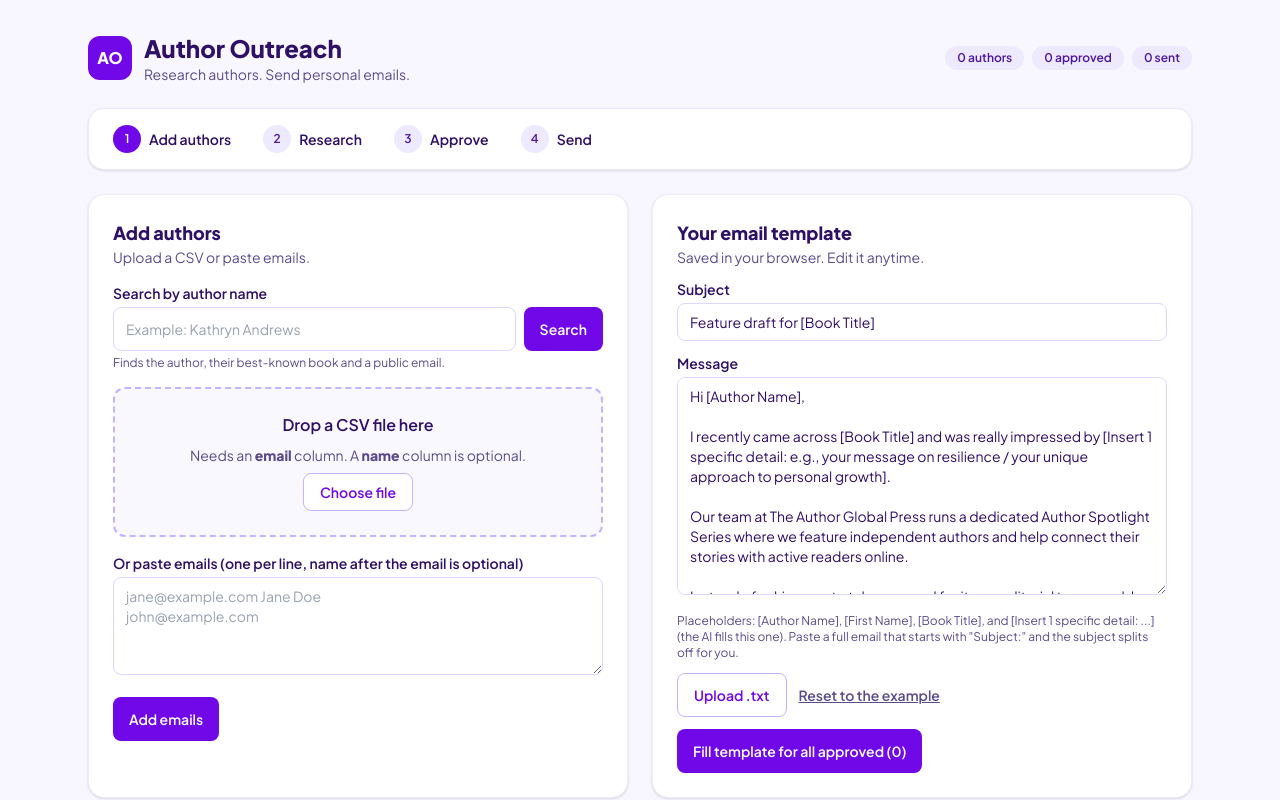
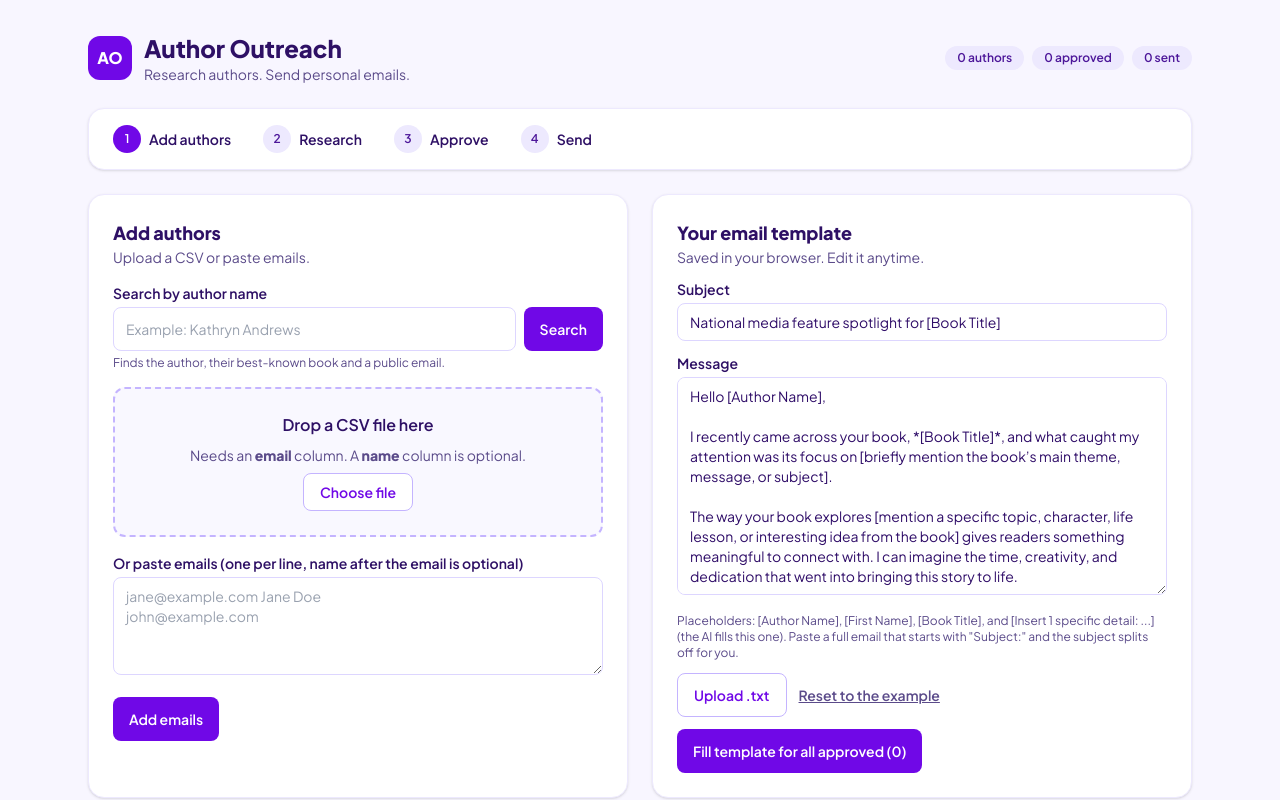
Before and after one commit to emmanuelaustin534-source/authors-outreach, a Next.js app: page / in a window 1280 px wide. Shown: the top 800 px of the page. Built offline with nearby package versions, Linux system fonts and the light colour scheme.

Commit message:
author outreach site update

```diff
--- a/app/page.tsx
+++ b/app/page.tsx
@@ -49,24 +49,35 @@ type Author = {
 };
 
 const EMAIL_REGEX = /[^\s,;<>"']+@[^\s,;<>"']+\.[^\s,;<>"']+/g;
-const DEFAULT_SUBJECT = "Feature draft for [Book Title]";
-
-const DEFAULT_BODY = `Hi [Author Name],
-
-I recently came across [Book Title] and was really impressed by [Insert 1 specific detail: e.g., your message on resilience / your unique approach to personal growth].
-
-Our team at The Author Global Press runs a dedicated Author Spotlight Series where we feature independent authors and help connect their stories with active readers online.
-
-Instead of asking you to take my word for it, our editorial team would love to write a custom, complimentary feature draft for [Book Title] so you can see exact coverage before making any decisions.
-
-If you'd be open to reviewing a $0 preview draft for your book, simply reply "YES" to this email and I'll send it over for you to check out.
-
-Either way, congratulations on publishing [Book Title], it's a fantastic piece of work!
+const DEFAULT_SUBJECT = "National media feature spotlight for [Book Title]";
+
+const DEFAULT_BODY = `Hello [Author Name],
+
+I recently came across your book, *[Book Title]*, and what caught my attention was its focus on [briefly mention the book’s main theme, message, or subject].
+
+The way your book explores [mention a specific topic, character, life lesson, or interesting idea from the book] gives readers something meaningful to connect with. I can imagine the time, creativity, and dedication that went into bringing this story to life.
+
+I'm reaching out from The Author Global Press to introduce our Author Spotlight Feature, which focuses on highlighting authors, their writing journeys, and the inspiration and message behind their books.
+
+Through a personalized editorial feature, we aim to help more readers discover your work and learn the story behind it.
+
+Your feature can help you:
+
+- Introduce *[Book Title]* to new readers.
+- Share the inspiration and message behind your book.
+- Highlight your journey and experience as an author.
+- Strengthen your online author presence.
+- Give interested readers a direct way to discover your book.
+
+You can review a complimentary draft before deciding whether to proceed. There is no drafting fee and no obligation to move forward.
+
+Would you be interested in seeing a personalized feature draft for *[Book Title]*?
+
+Simply reply **YES**, and I'll be happy to discuss the next step.
 
 Best regards,
 
-Augustine Emmanuel
-Literary Publicist | The Author Global Press`;
+The Author Global Press`;
 
 // ---------- Look and feel (purple and white) ----------
 const CARD = "rounded-2xl border border-violet-100 bg-white p-6 shadow-sm";
```
